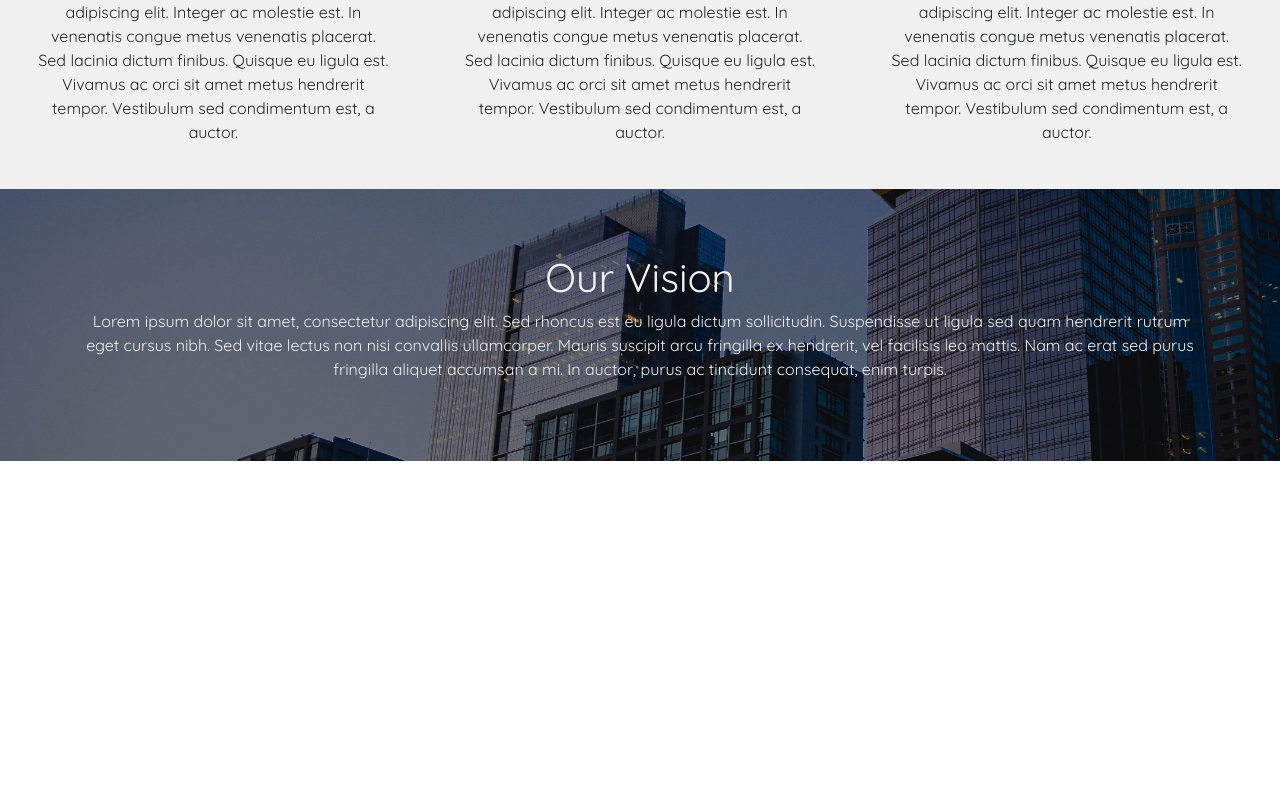
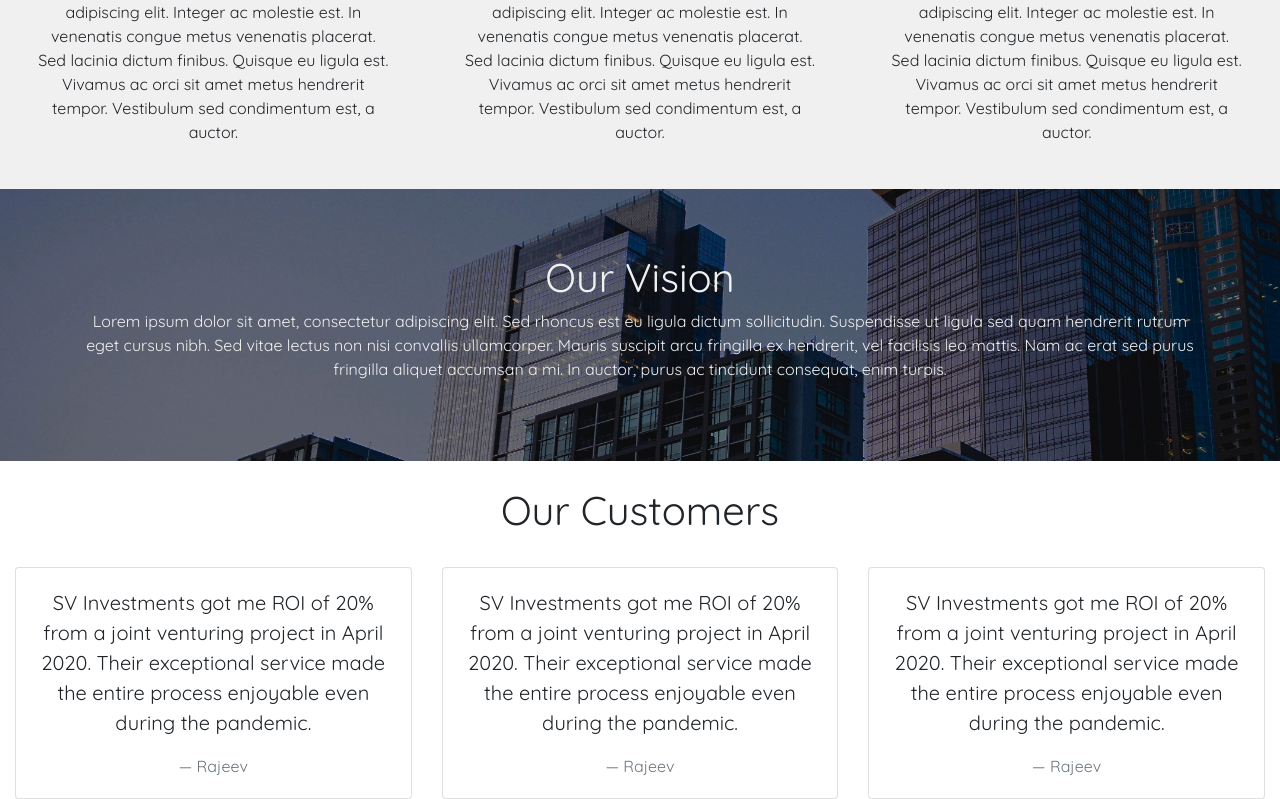
Before and after one commit to rparmasar/svi-site, a React (Create React App) app: page / in a window 1280 px wide. Shown: the part 788-1587 px from the top of the page. Before the commit the page ends 1249 px from the top, so only its background shows below. Built offline with nearby package versions, Linux system fonts and the light colour scheme.

Commit message:
added testimonials

```diff
--- a/src/App.css
+++ b/src/App.css
@@ -24,8 +24,6 @@
   align-items: flex-start;
   height: auto;
 }
-
-
 
 #svi-nav{
   background-color: #1b1c1e;
@@ -57,3 +55,7 @@
 .card-body{
   text-align: center;
 }
+
+.svi-testimonial{
+  border: none;
+}
--- a/src/App.js
+++ b/src/App.js
@@ -75,10 +75,66 @@
           <div id="svi-vision-jumbo-text">
             <h1>Our Vision</h1>
             <p>Lorem ipsum dolor sit amet, consectetur adipiscing elit. Sed rhoncus est eu ligula dictum sollicitudin. Suspendisse ut ligula sed quam hendrerit rutrum eget cursus nibh. Sed vitae lectus non nisi convallis ullamcorper. Mauris suscipit arcu fringilla ex hendrerit, vel facilisis leo mattis. Nam ac erat sed purus fringilla aliquet accumsan a mi. In auctor, purus ac tincidunt consequat, enim turpis.</p>
-
           </div>
         </Container>
     </Jumbotron>
+    <Container fluid id="svi-testimonials-container">
+      <Row>
+        <Col>
+          <div className="svi-section-header">
+            <h1>Our Customers</h1>
+          </div>
+        </Col>
+      </Row>
+      <Row>
+        <Col md={4}>
+          <Card>
+              <Card.Body>
+                <blockquote className="blockquote mb-0 svi-testimonial">
+                  <p>
+                    {' '}
+                    SV Investments got me ROI of 20% from a joint venturing project in April 2020. Their exceptional service made the entire process enjoyable even during the pandemic.{' '}
+                  </p>
+                  <footer className="blockquote-footer">
+                    Rajeev
+                  </footer>
+                </blockquote>
+              </Card.Body>
+          </Card>
+        </Col>
+        <Col md={4}>
+        <Card>
+              <Card.Body>
+                <blockquote className="blockquote mb-0 svi-testimonial">
+                  <p>
+                    {' '}
+                    SV Investments got me ROI of 20% from a joint venturing project in April 2020. Their exceptional service made the entire process enjoyable even during the pandemic.{' '}
+                  </p>
+                  <footer className="blockquote-footer">
+                    Rajeev
+                  </footer>
+                </blockquote>
+              </Card.Body>
+          </Card>
+        </Col>
+        <Col md={4}>
+        <Card>
+              <Card.Body>
+                <blockquote className="blockquote mb-0 svi-testimonial">
+                  <p>
+                    {' '}
+                    SV Investments got me ROI of 20% from a joint venturing project in April 2020. Their exceptional service made the entire process enjoyable even during the pandemic.{' '}
+                  </p>
+                  <footer className="blockquote-footer">
+                    Rajeev
+                  </footer>
+                </blockquote>
+              </Card.Body>
+          </Card>
+        </Col>
+      </Row>
+    </Container>
+
     </div>
   );
 }
```
Also changed, not shown: 1 other file (tests, documents, lock files or other folders).
